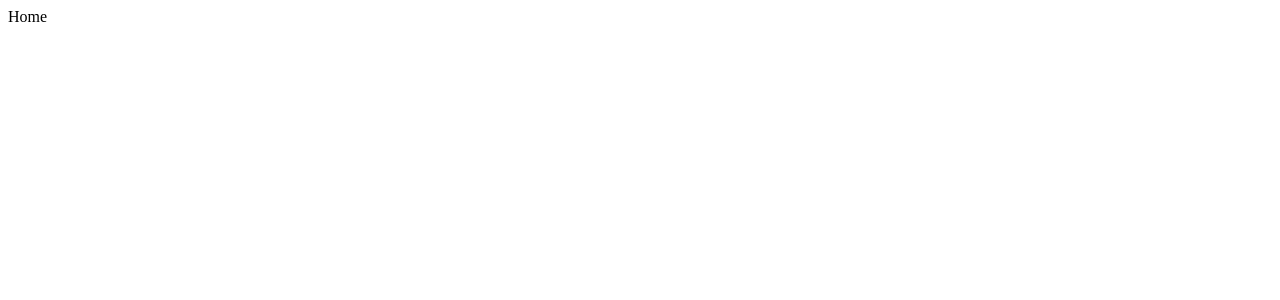
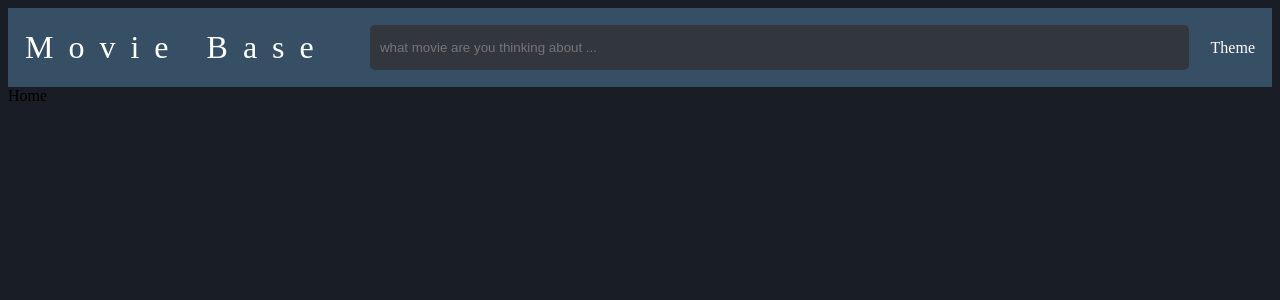
Before and after one commit to hussainaabid99/Movie-Search-App, a React (Vite) app: page / in a window 1280 px wide. Shown: the top 300 px of the page. Built offline with nearby package versions, Linux system fonts and the light colour scheme.

Commit message:
Added navbar and styled it

```diff
--- a/src/App.css
+++ b/src/App.css
@@ -0,0 +1,10 @@
+:root {
+     --prime-blue: #00a0d6;
+     --dull-blue: #364f65;
+     --dark-blue: #191e26;
+     --light-prime-grey: #32373e;
+}
+
+body {
+     background: var(--dark-blue);
+}
--- a/src/App.jsx
+++ b/src/App.jsx
@@ -1,4 +1,5 @@
 import './App.css'
+import Navbar from './components/Navbar/Navbar.jsx'
 import MainRoutes from './routes/Mainroute'
 
 function App() {
@@ -6,6 +7,7 @@ function App() {
 
   return (
     <>
+      <Navbar />
       <MainRoutes />
     </>
   )
--- /dev/null
+++ b/src/components/Navbar/Navbar.css
@@ -0,0 +1,28 @@
+.navbar-wrapper {
+     display: flex;
+     justify-content: space-between;
+     border: 1px solid var(--dull-blue);
+     padding: 1rem;
+     align-items: center;
+     background-color: var(--dull-blue);
+     color: white;
+}
+
+.navbar-wrapper div:nth-child(1) {
+     font-size: xx-large;
+     letter-spacing: 15px;
+}
+
+.navbar-wrapper div:nth-child(2) {
+     flex-basis: 65%;
+}
+
+.navbar-wrapper div:nth-child(2) input {
+     width: 100%;
+     height: 25px;
+     padding: 10px;
+     background-color: var(--light-prime-grey);
+     border: none;
+     border-radius: 5px;
+     color: white;
+}
--- /dev/null
+++ b/src/components/Navbar/Navbar.jsx
@@ -0,0 +1,22 @@
+import './Navbar.css';
+
+function Navbar() {
+
+     return (
+          <div className="navbar-wrapper">
+               <div>Movie Base</div>
+               <div className="search-bar">
+                    <input
+                         type="text"
+                         placeholder="what movie are you thinking about ... "
+                    />
+               </div>
+               <div>
+                    Theme
+               </div>
+          </div>
+     )
+
+}
+
+export default Navbar;
```
